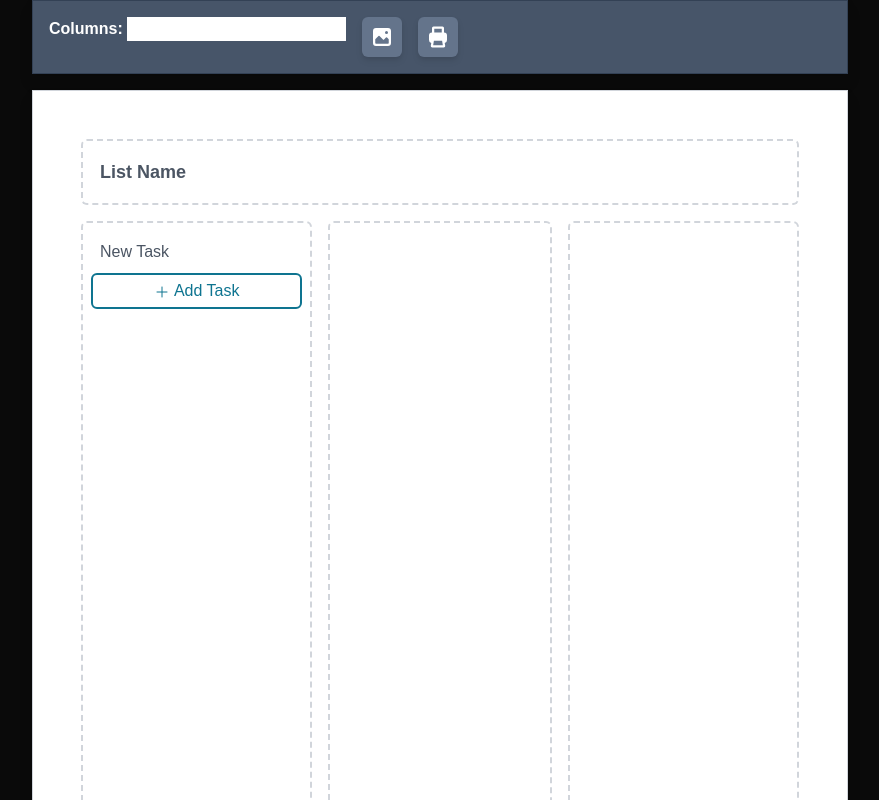
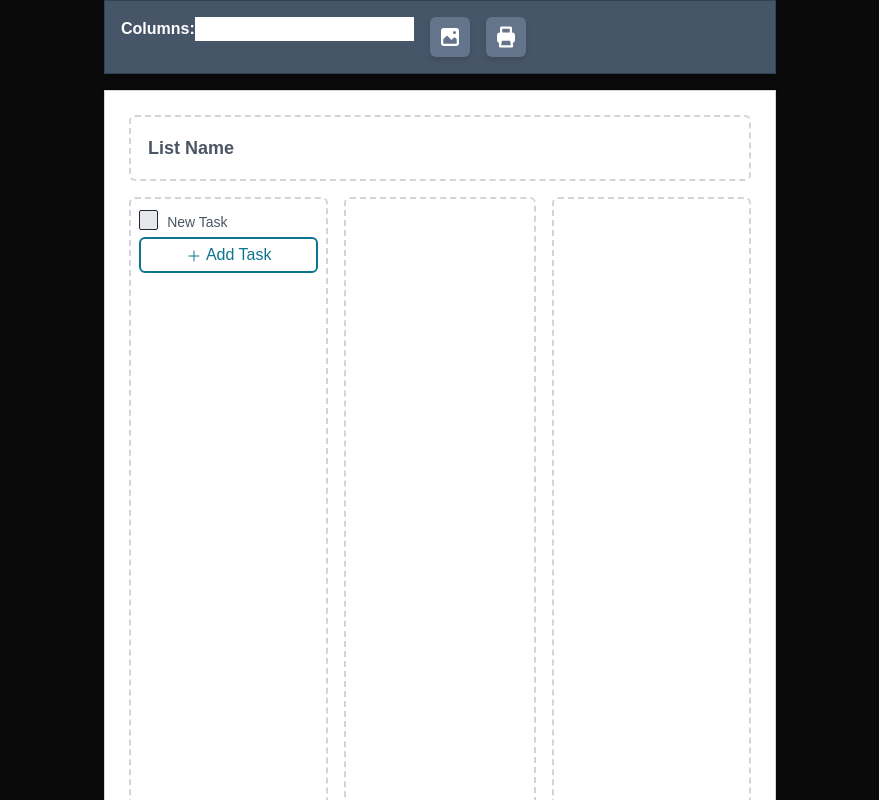
Before and after one commit to zrecore/pdf-form-generator, a Next.js app: page / in a window 1280 px wide. Both pictures are taken after a click on the button "Add Task". Shown: the top 800 px of the page, without its empty margins (200-1079 px from the left). Built offline with nearby package versions, Linux system fonts and the light colour scheme.

Commit message:
Updating package deps. Asserting editable inputs have unique ID attributes. Increasing test coverage for new onFocus, onBlur, and onReturn events of the editableInput component.

```diff
--- a/package.json
+++ b/package.json
@@ -14,7 +14,8 @@
     "@heroicons/react": "^2.1.5",
     "next": "14.2.13",
     "react": "^18",
-    "react-dom": "^18"
+    "react-dom": "^18",
+    "uuid": "^11.0.4"
   },
   "devDependencies": {
     "@testing-library/dom": "^10.4.0",
--- a/src/app/components/addButton.tsx
+++ b/src/app/components/addButton.tsx
@@ -12,7 +12,7 @@ export default function AddButton(props:ButtonProps)
             data-testid="add-button"
             onClick={handlePlusClick}
             aria-label="Add Task Button"
-            className={(props.className ?? "") + "rounded-md border-solid border-2 p-1 w-full bg-transparent text-cyan-700 hover:text-cyan-400 border-cyan-700 hover:border-cyan-400"}
+            className={(props.className ?? "") + " rounded-md border-solid border-2 p-1 w-full bg-transparent text-cyan-700 hover:text-cyan-400 border-cyan-700 hover:border-cyan-400 print:hidden"}
         >
             <PlusIcon className="size-4 mr-1 inline" />
             Add Task
--- a/src/app/components/editableInput.tsx
+++ b/src/app/components/editableInput.tsx
@@ -1,4 +1,6 @@
-import { FC, useState } from "react"
+"use client"
+
+import { FC, useState, useId } from "react"
 
 type EditableInputChangeFunction = {
     (newValue:string): void
@@ -13,16 +15,42 @@ interface EditableInputProps
     isDirty?:boolean,
     isEditable?:boolean,
     onClick?:Function,
-    onChange?:EditableInputChangeFunction
+    onChange?:EditableInputChangeFunction,
+    onFocus?:Function,
+    onBlur?:Function,
+    onReturn?:Function,
+    maxLength?:number,
+    tabIndex?:number
 }
 const EditableInput:FC<EditableInputProps> = (props) =>
 {
+    const defaultUUID = useId()
     const [inputValue, setInputValue] = useState(props.value ?? "")
     const [inputIsEditable, setInputIsEditable] = useState(props.isEditable ?? false)
+    const [inputMaxLength, setInputMaxLength] = useState(props.maxLength ?? 15)
+    const [inputId, setInputId] = useState(props.id ?? defaultUUID)
 
     function handleOnInputBlur() : void
     {
-        setInputIsEditable(false);
+        const input = document.getElementById(inputId)
+        setInputIsEditable(false)
+
+        if (input === document.activeElement) {
+            input.blur()
+        }
+
+        if (props.onBlur) props.onBlur(input)
+
+    }
+    function handleOnInputFocus() : void
+    {
+        const input = document.getElementById(inputId)
+        setInputIsEditable(true)
+        if (input !== document.activeElement) {
+            input.focus()
+        }
+
+        if (props.onFocus) props.onFocus(input)
     }
 
     function handleOnInputChange(newValue:string) : void
@@ -39,29 +67,42 @@ const EditableInput:FC<EditableInputProps> = (props) =>
         if (props.onClick) props.onClick()
     }
 
+    function handleOnReturn(newValue:string) : void
+    {
+        handleOnInputChange(newValue)
+
+        if (props.onReturn) props.onReturn(newValue)
+    }
+
     if (inputIsEditable)
     {
         return (
             <input
+                tabIndex={props.tabIndex ?? 0}
                 data-testid="test-input"
-                id={props.id}
+                id={inputId}
                 name={props.name}
-                className={"p-1 editable-input edit-mode " + (props.className ?? "")}
+                className={"p-1 editable-input edit-mode " + (props.className ?? "") + " print:p-0"}
                 type={props.type}
                 value={inputValue}
                 onChange={ev => handleOnInputChange(ev.target.value)}
                 onClick={handleOnClick}
                 onBlur={handleOnInputBlur}
-                onMouseLeave={handleOnInputBlur}
+                onFocus={handleOnInputFocus}
+                onKeyUp={(ev) => ev.key == 'Tab' || ev.key == 'Enter' ? handleOnReturn(ev.currentTarget.value) : ''}
+                maxLength={inputMaxLength}
             ></input>
         )
     } else {
         return (
             <div
+                tabIndex={props.tabIndex}
                 data-testid="test-input"
-                id={props.id}
+                id={inputId}
                 className={"p-1 editable-input static-mode " + (props.className ?? "")}
                 onClick={handleOnClick}
+                onFocus={handleOnInputFocus}
+                onBlur={handleOnInputBlur}
             >{inputValue}</div>
         )
     }
--- a/src/app/components/taskList.tsx
+++ b/src/app/components/taskList.tsx
@@ -30,10 +30,33 @@ export default function TaskList(props:TaskProps)
             {
                 props.tasks?.map((task:Task|NewTask) => {
 
-                return <li key={task.id} className="flex flex-row hover:bg-cyan-300 m-0 p-0">
+                return <li key={task.id} className="task-item flex flex-row hover:bg-cyan-300 m-0 p-0">
+                    <label className="flex items-center p-0 m-0 mb-1 cursor-pointer text-lg/[0.2in] select-none">
+                        <input
+                            type="checkbox"
+                            className="hidden opacity-0 cursor-pointer h-[0.2in] w-[0.2in] peer checked:bg-white checked:text-black"
+                        />
+                        <div className="
+                            pl-[0.025in]
+                            w-[0.2in]
+                            h-[0.2in]
+                            bg-gray-200
+                            peer-checked:bg-white
+                            peer-checked:text-black
+                            after:content-none
+                            peer-checked:after:content-['✓']
+                            hover:bg-gray-400
+                            border
+                            border-1
+                            border-solid
+                            border-gray-800
+                            rounded-sm" />
+                    </label>
                     <EditableInput
-                        className="rounded-sm m-1 hover:border-white hover:border-1 hover:border-solid"
+                        tabIndex={task.id}
+                        className="rounded-sm m-1 hover:border-white hover:border-1 hover:border-solid text-nowrap text-sm/[0.125in]"
                         value={ task.title }
+                        maxLength={ 15 }
                         onChange={
                             (newValue:string) => {
                                 handleUpdateTask(
--- a/src/app/page.tsx
+++ b/src/app/page.tsx
@@ -18,7 +18,7 @@ export default function Home() {
   const [totalColumns, setTotalColumns] = useState(3)
   const [tempId, setTempId]             = useState(1)
 
-  const [totalRows, setTotalRows]       = useState(20)
+  const [totalRows, setTotalRows]       = useState(18)
 
   function loadTasks()
   {
@@ -76,23 +76,25 @@ export default function Home() {
   }
 
   return (
-    <div className="flex flex-col justify-center items-center">
-      <main className="flex flex-col gap-4 items-center sm:items-start">
-        <div className="grid grid-flow-col justify-start align-middle space-x-4 w-full border border-solid border-slate-700 text-white bg-slate-600 font-semibold border-1 drop-shadow-lg p-4">
-          <div>Columns: <input type="number" value={totalColumns} onChange={e => handleTotalColumnsUpdate(parseInt(e.target.value))} /></div>
+    <div className="flex flex-col justify-center items-center print:m-0 print:p-0">
+      <main className="flex flex-col gap-4 items-center sm:items-start print:border-none print:m-0 print:p-0">
+        <div className="grid grid-flow-col justify-start align-middle space-x-4 w-full border border-solid border-slate-700 text-white bg-slate-600 font-semibold drop-shadow-lg p-4 print:border-none print:drop-shadow-none print:hidden">
+          <div>Columns:
+            <input type="number" value={totalColumns} onChange={e => handleTotalColumnsUpdate(parseInt(e.target.value))} />
+          </div>
           <PhotoButton />
           <PrintButton />
         </div>
-        <div className="paper-legal border border-solid border-gray-300 border-1 drop-shadow-lg text-gray-600 px-[0.5in] py-[0.5in] flex flex-col">
-          <div className="editable-header border-dashed border-2 border-gray-300 hover:border-cyan-700 hover:bg-cyan-300 rounded-md row-span-1 p-2 text-lg">
+        <div className="paper-legal border border-solid border-gray-300 border-1 drop-shadow-lg text-gray-600 px-[0.25in] py-[0.25in] flex flex-col print:m-0 print:drop-shadow-none print:border-none">
+          <div className="editable-header border-dashed border-2 border-gray-300 hover:border-cyan-700 hover:bg-cyan-300 rounded-md row-span-1 p-2 text-lg print:border-none">
             <EditableInput
-              className="rounded-sm m-1 hover:border-white hover:border-1 hover:border-solid text-lg font-bold"
+              className="rounded-sm m-1 hover:border-white hover:border-1 hover:border-solid text-lg font-bold print:border-none"
               value={headerText}
               onChange={handleHeaderChange}
             />
           </div>
           <div className="grid grid-flow-col grid-cols-3 justify-items-stretch my-4 h-full">
-            <div className="border-dashed border-2 border-gray-300 hover:border-cyan-700 rounded-md mr-2 p-2">
+            <div className="border-dashed border-2 border-gray-300 hover:border-cyan-700 rounded-md mr-2 p-2 print:border-none">
               <TaskList
                 tasks={tasks.slice(0, totalRows)}
                 hasAddButton={tasks.length < totalRows}
@@ -101,7 +103,7 @@ export default function Home() {
                 onUpdateTask={handleTaskChange}
               />
             </div>
-            <div className="border-dashed border-2 border-gray-300 hover:border-cyan-700 rounded-md mx-2 p-2">
+            <div className="border-dashed border-2 border-gray-300 hover:border-cyan-700 rounded-md mx-2 p-2 print:border-none">
               <TaskList
                 tasks={tasks.slice(totalRows, totalRows * 2)}
                 hasAddButton={tasks.length >= totalRows && tasks.length < totalRows * 2}
@@ -110,7 +112,7 @@ export default function Home() {
                 onUpdateTask={handleTaskChange}
               />
             </div>
-            <div className="border-dashed border-2 border-gray-300 hover:border-cyan-700 rounded-md ml-2 p-2">
+            <div className="border-dashed border-2 border-gray-300 hover:border-cyan-700 rounded-md ml-2 p-2 print:border-none">
               <TaskList
                 tasks={tasks.slice(totalRows * 2, totalRows * 3)}
                 hasAddButton={tasks.length >= totalRows * 2 && tasks.length < totalRows * 3}
@@ -122,7 +124,7 @@ export default function Home() {
           </div>
         </div>
       </main>
-      <footer className="flex gap-8 flex-wrap items-center justify-center mt-4">
+      <footer className="flex gap-8 flex-wrap items-center justify-center mt-4 print:hidden">
         <a
           className="flex items-center gap-2 hover:underline hover:underline-offset-4"
           href="https://nextjs.org/learn?utm_source=create-next-app&utm_medium=appdir-template-tw&utm_campaign=create-next-app"
--- a/src/app/style/globals.css
+++ b/src/app/style/globals.css
@@ -28,8 +28,8 @@ body {
 
 .paper-legal
 {
-  width:  8.5in;
-  height: 11in;
+  width:  calc(8.5in - 1.5in);
+  height: calc(11in - 1.5in);
   background: white;
 }
 
```
Also changed, not shown: 2 other files (tests, documents, lock files or other folders).
